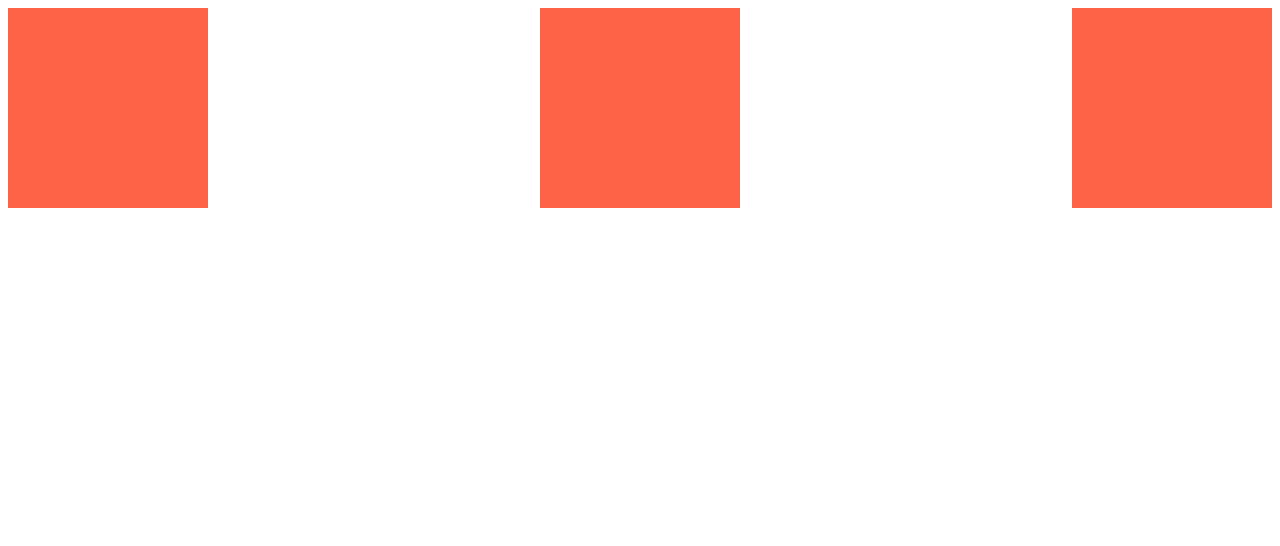
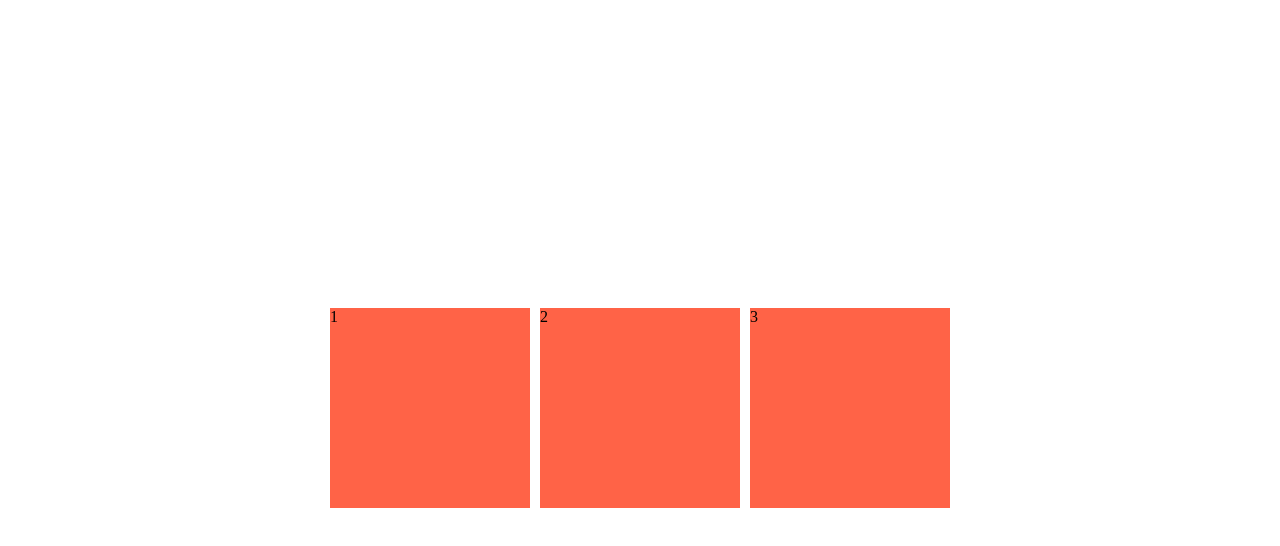
Before and after one commit to Kronii1/CSS_Layout_MasterClass, a website built with Vite: page FlexBox/css-layout-masterclass/index.html in a window 1280 px wide. Built offline with nearby package versions, Linux system fonts and the light colour scheme.

Commit message:
2.4 Main and Cross Axis Study

```diff
--- a/FlexBox/css-layout-masterclass/index.html
+++ b/FlexBox/css-layout-masterclass/index.html
@@ -8,8 +8,10 @@
     <title>Vite App</title>
   </head>
   <body>
-    <div class="box"></div>
-    <div class="box"></div>
-    <div class="box"></div>
+    <div class="father">
+      <div class="box">1</div>
+      <div class="box">2</div>
+      <div class="box">3</div>
+    </div>
   </body>
 </html>
--- a/FlexBox/css-layout-masterclass/styles/style.css
+++ b/FlexBox/css-layout-masterclass/styles/style.css
@@ -1,6 +1,10 @@
-body {
+.father {
+  height: 100vh;
   display: flex;
-  justify-content: space-between;
+  flex-direction: row;
+  justify-content: center;
+  align-items: center;
+  gap: 10px;
 }
 
 .box {
```
